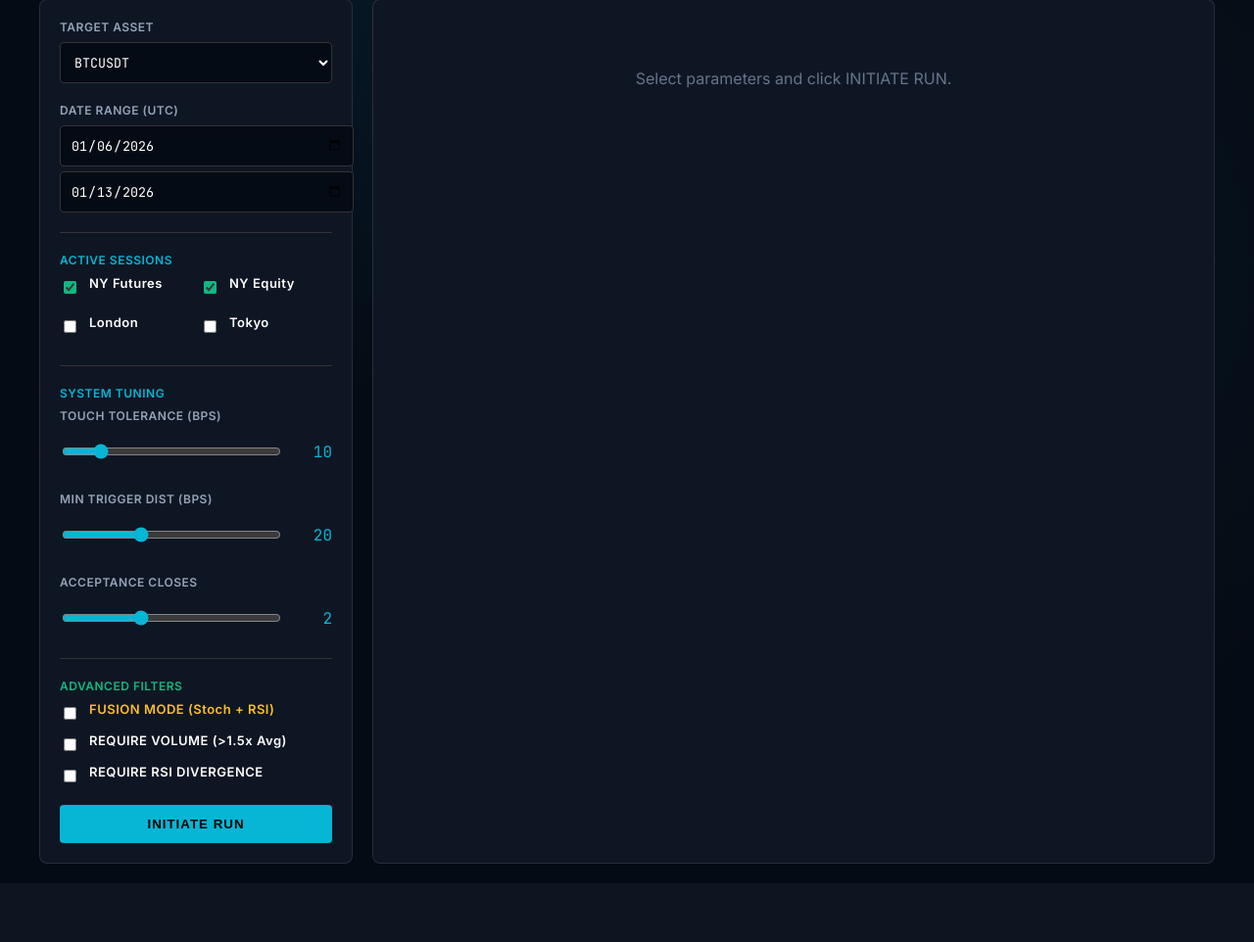
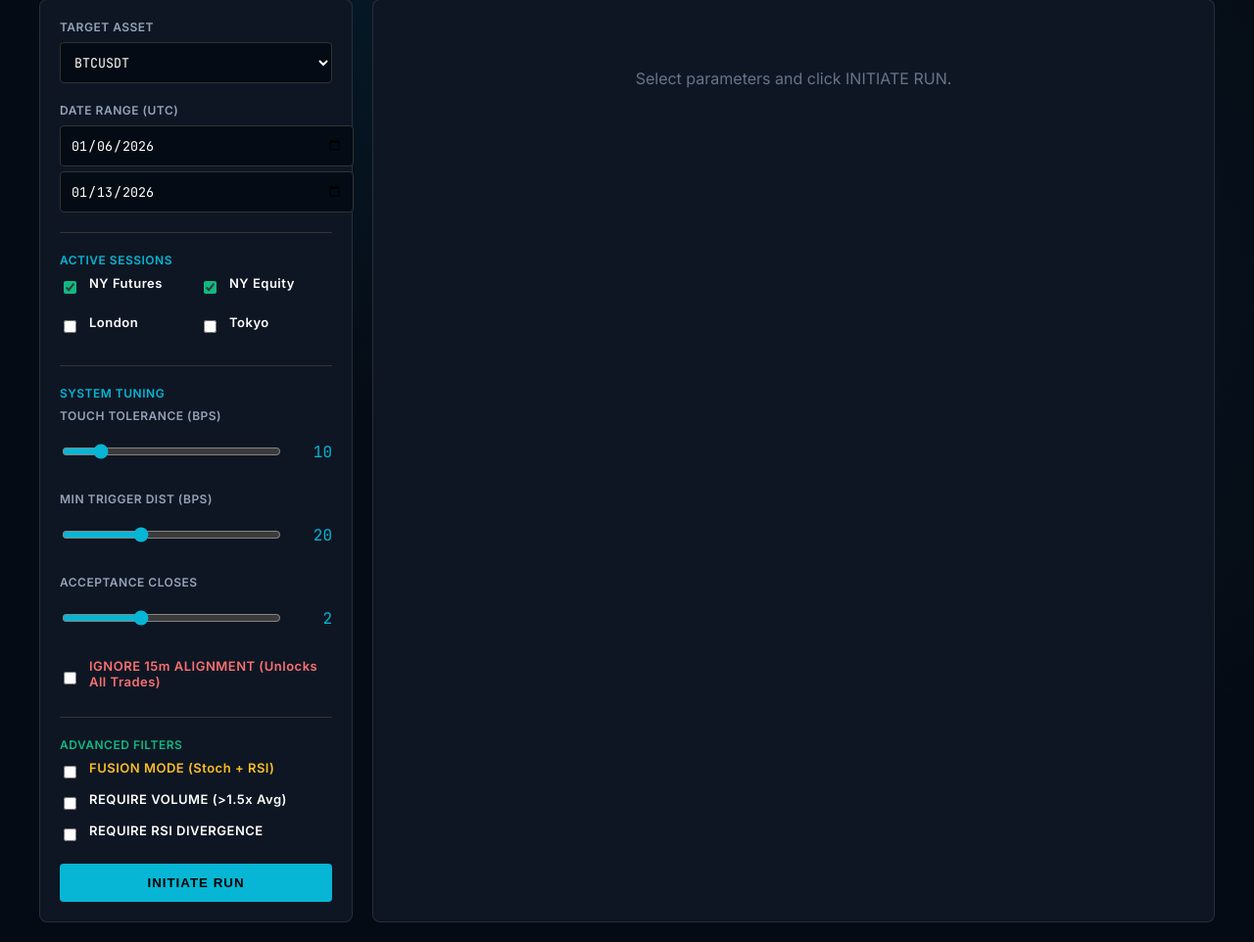
Before and after one commit to Kabroda-Trading/KTBB_APP_V2, a FastAPI app: template templates/research_lab.html in a window 1280 px wide. Shown: the part 145-1107 px from the top of the page at 98% size. Before the commit the page ends 1027 px from the top, so only its background shows below. Run offline with FastAPI, Linux system fonts and the light colour scheme; the template is opened without the code that fills it, so the values that code supplies are empty.

Commit message:
Full Update: Add Ignore 15m Alignment feature via Rules Engine

```diff
--- a/templates/research_lab.html
+++ b/templates/research_lab.html
@@ -96,6 +96,11 @@
                     </div>
                 </div>
 
+                <div class="checkbox-group" style="margin-top: 15px;">
+                    <input type="checkbox" id="chkIgnore15m">
+                    <label for="chkIgnore15m" class="check-lbl" style="color: #f87171; font-weight: 700;">IGNORE 15m ALIGNMENT (Unlocks All Trades)</label>
+                </div>
+
                 <div style="border-top: 1px solid #333; margin: 20px 0;"></div>
                 <label style="color: #10b981;">ADVANCED FILTERS</label>
 
@@ -172,7 +177,6 @@
             const today = new Date();
             const lastWeek = new Date();
             lastWeek.setDate(today.getDate() - 7);
-
             document.getElementById('endDate').valueAsDate = today;
             document.getElementById('startDate').valueAsDate = lastWeek;
         };
@@ -212,8 +216,12 @@
                 tuning: {
                     min_trigger_dist_bps: parseInt(document.getElementById('tuneDist').value),
                     acceptance_closes: parseInt(document.getElementById('tuneAcc').value),
-                    alignment_window_minutes: 120, // HARDCODED FIX: Removed broken 'tuneWin' element reference
+                    alignment_window_minutes: 120,
                     zone_tolerance_bps: parseInt(document.getElementById('tuneTol').value),
+
+                    // NEW: Pass Ignore 15m Flag
+                    ignore_15m_alignment: document.getElementById('chkIgnore15m').checked,
+
                     fusion_mode: document.getElementById('chkFusion').checked,
                     require_volume: document.getElementById('chkVol').checked,
                     require_divergence: document.getElementById('chkDiv').checked
@@ -226,66 +234,37 @@
                     headers: {'Content-Type': 'application/json'},
                     body: JSON.stringify(payload)
                 });
-
                 const data = await res.json();
-
-                if (!data.ok) {
-                    throw new Error(data.error || "Unknown server error.");
-                }
+                if (!data.ok) throw new Error(data.error || "Unknown server error.");
 
                 const stats = data.stats;
                 document.getElementById('resTotal').innerText = stats.sessions_total;
                 document.getElementById('resAcc').innerText = stats.acceptance_count;
                 document.getElementById('resGo').innerText = stats.go_count;
-
-                const goRate = stats.sessions_total > 0
-                    ? ((stats.go_count / stats.sessions_total) * 100).toFixed(1)
-                    : "0.0";
+                const goRate = stats.sessions_total > 0 ? ((stats.go_count / stats.sessions_total) * 100).toFixed(1) : "0.0";
                 document.getElementById('resRate').innerText = goRate + "%";
 
                 let goHtml = "";
                 const totalGos = stats.go_count || 1;
                 const campPct = (stats.campaign_go_count || 0) / totalGos * 100;
-                goHtml += `
-                    <div class="fail-bar">
-                        <span class="fail-lbl">CAMPAIGN (15m+5m)</span>
-                        <div class="fail-track"><div class="fail-fill" style="width: ${campPct}%; background: #10b981;"></div></div>
-                        <span class="fail-count">${stats.campaign_go_count || 0}</span>
-                    </div>
-                `;
+                goHtml += `<div class="fail-bar"><span class="fail-lbl">CAMPAIGN (15m+5m)</span><div class="fail-track"><div class="fail-fill" style="width: ${campPct}%; background: #10b981;"></div></div><span class="fail-count">${stats.campaign_go_count || 0}</span></div>`;
                 const scalpPct = (stats.scalp_go_count || 0) / totalGos * 100;
-                goHtml += `
-                    <div class="fail-bar">
-                        <span class="fail-lbl">SCALP (5m Only)</span>
-                        <div class="fail-track"><div class="fail-fill" style="width: ${scalpPct}%; background: #f59e0b;"></div></div>
-                        <span class="fail-count">${stats.scalp_go_count || 0}</span>
-                    </div>
-                `;
+                goHtml += `<div class="fail-bar"><span class="fail-lbl">SCALP (5m Only)</span><div class="fail-track"><div class="fail-fill" style="width: ${scalpPct}%; background: #f59e0b;"></div></div><span class="fail-count">${stats.scalp_go_count || 0}</span></div>`;
                 document.getElementById('goChart').innerHTML = goHtml;
 
                 const reasons = stats.fail_reasons || {};
                 let failHtml = "";
                 const maxVal = Math.max(...Object.values(reasons), 1);
-
                 for (const [reason, count] of Object.entries(reasons)) {
                     const pct = (count / maxVal) * 100;
-                    failHtml += `
-                        <div class="fail-bar">
-                            <span class="fail-lbl">${reason}</span>
-                            <div class="fail-track"><div class="fail-fill" style="width: ${pct}%; background: #ef4444;"></div></div>
-                            <span class="fail-count">${count}</span>
-                        </div>
-                    `;
+                    failHtml += `<div class="fail-bar"><span class="fail-lbl">${reason}</span><div class="fail-track"><div class="fail-fill" style="width: ${pct}%; background: #ef4444;"></div></div><span class="fail-count">${count}</span></div>`;
                 }
                 if(Object.keys(reasons).length === 0) failHtml = "<div style='color:#666; font-size:12px;'>No failures recorded.</div>";
                 document.getElementById('failChart').innerHTML = failHtml;
 
                 document.getElementById('jsonOutput').innerText = JSON.stringify(data.sessions, null, 2);
                 document.getElementById('resultsArea').style.display = 'block';
-
-            } catch (e) {
-                alert("CLIENT ERROR: " + e.message);
-            } finally {
+            } catch (e) { alert("CLIENT ERROR: " + e.message); } finally {
                 document.getElementById('loading').style.display = 'none';
                 document.getElementById('runBtn').disabled = false;
                 document.getElementById('runBtn').innerText = "INITIATE RUN";
```
Also changed, not shown: research_lab.py (+7 -3 lines), rules_engine.py (+10 -4 lines).
